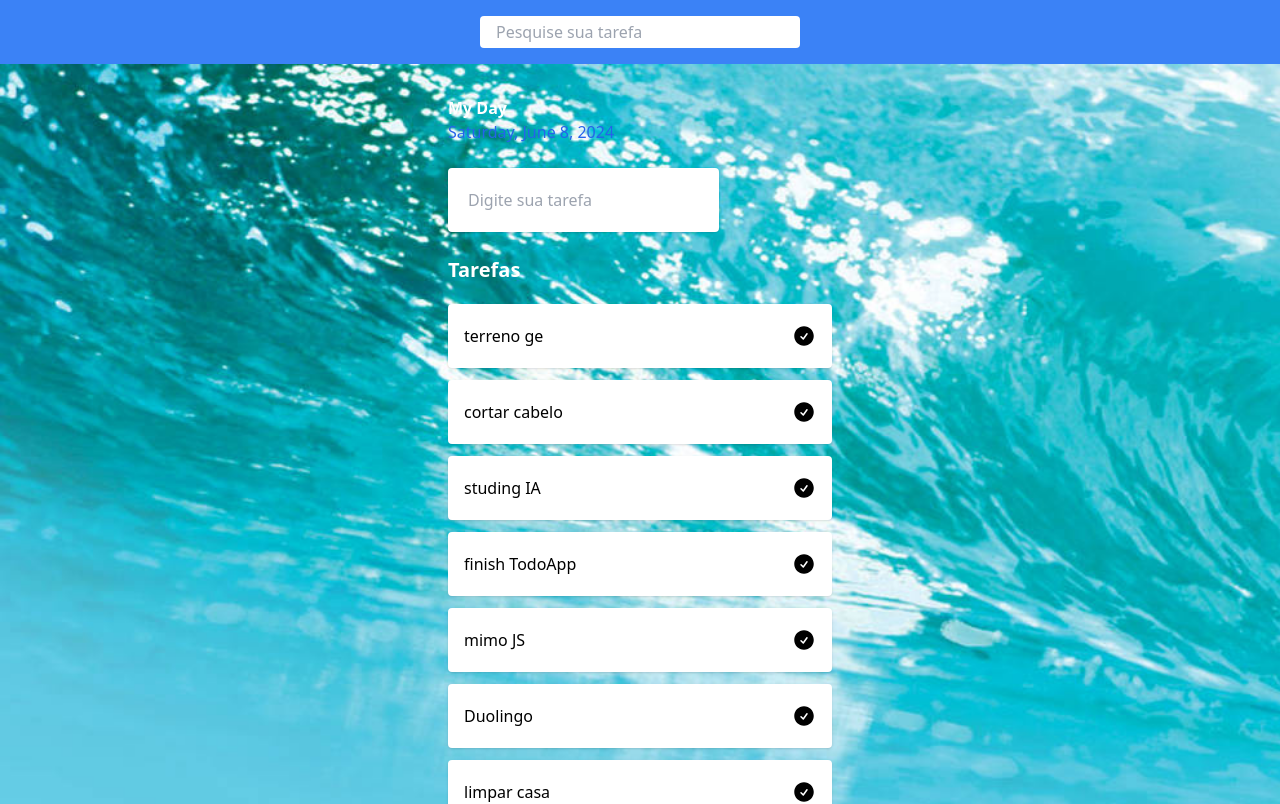
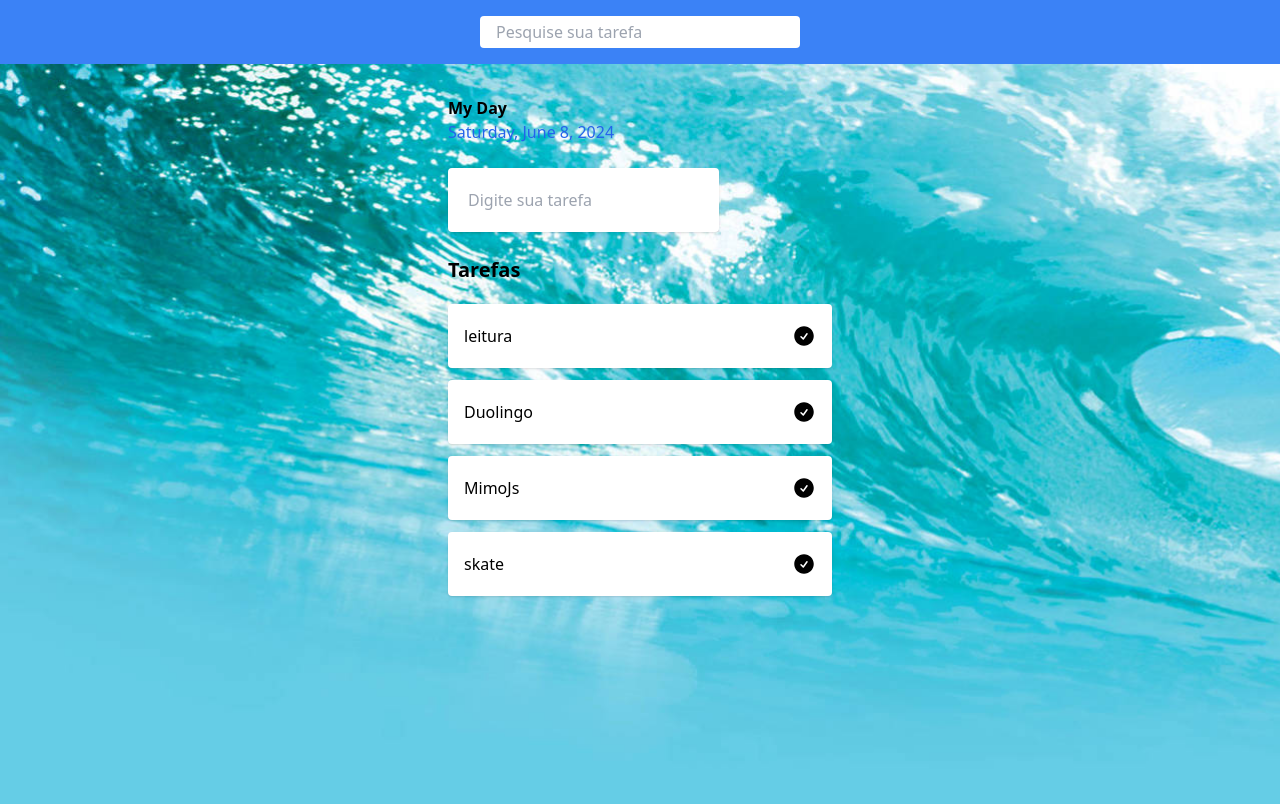
Before and after one commit to gfrabelo/todo-app, an Angular app: page / in a window 1280 px wide. Shown: the top 804 px of the page. Built offline with nearby package versions, Linux system fonts and the light colour scheme; data requests are answered from the project's data file.

Commit message:
fix: corrige placeholder invisivel

```diff
--- a/db.json
+++ b/db.json
@@ -1,44 +1,20 @@
 {
   "tasks": [
     {
-      "id": "164f",
-      "title": "terreno ge"
+      "id": "35ac",
+      "title": "leitura"
     },
     {
-      "id": "725e",
-      "title": "cortar cabelo"
-    },
-    {
-      "id": "117b",
-      "title": "studing IA"
-    },
-    {
-      "id": "55fa",
-      "title": "finish TodoApp"
-    },
-    {
-      "id": "db65",
-      "title": "mimo JS"
-    },
-    {
-      "id": "3d3d",
+      "id": "d0a3",
       "title": "Duolingo"
     },
     {
-      "id": "5d8e",
-      "title": "limpar casa"
+      "id": "9a5c",
+      "title": "MimoJs"
     },
     {
-      "id": "8297",
-      "title": "2frame Fotos"
-    },
-    {
-      "id": "6212",
-      "title": "vagas"
-    },
-    {
-      "id": "b78f",
-      "title": "reading"
+      "id": "1bce",
+      "title": "skate"
     }
   ]
 }
--- a/src/app/app.component.scss
+++ b/src/app/app.component.scss
@@ -2,7 +2,6 @@ main {
     background-image: url('../../src/assets/wave-bg.jpg');
     background-repeat: no-repeat;
     background-size: cover;
+    background-attachment: fixed;
     width: 100%;
-    height: auto;
-    color: #fff;
 }
```
